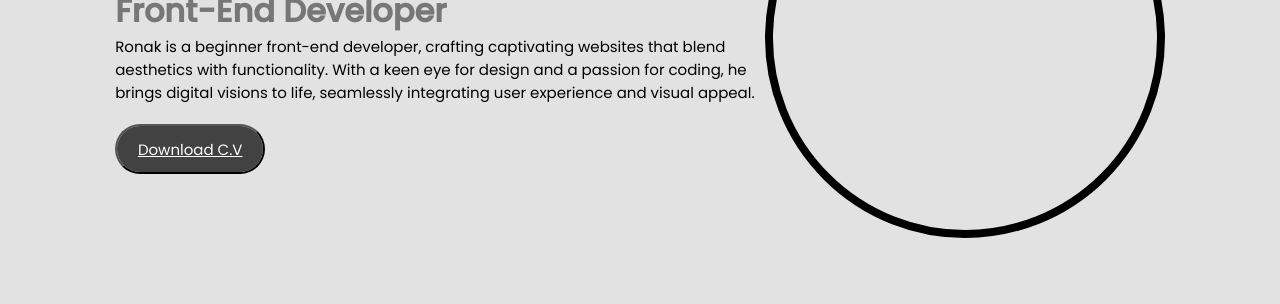
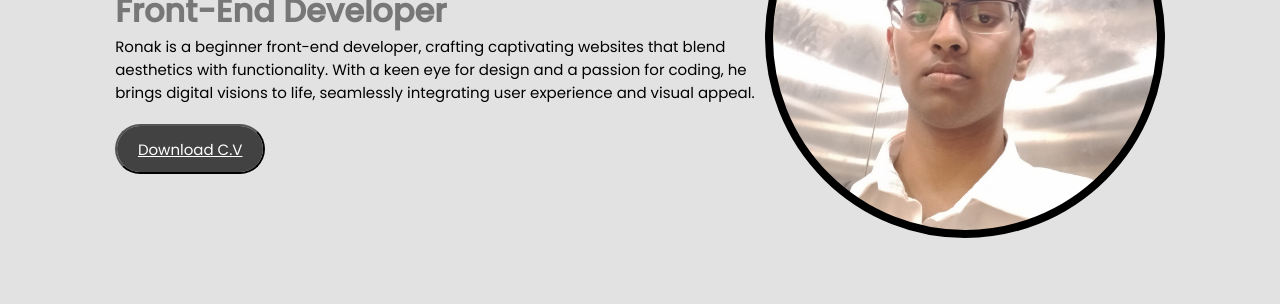
Before and after one commit to ronak-2004/Portfolio, a plain HTML site: page index.html in a window 1280 px wide. Shown: the part 222-526 px from the top of the page. Drawn offline with Linux system fonts and the light colour scheme.

Commit message:
Update style1.css

```diff
--- a/style1.css
+++ b/style1.css
@@ -66,7 +66,7 @@ section {
 .image{
     height: 40rem;
     width: 40rem;
-    background: url(Images/MyImage.jpeg) no-repeat;
+    background: url(MyImage.jpeg) no-repeat;
     background-position: center;
     background-size: cover;
     border-radius: 50%;
```
